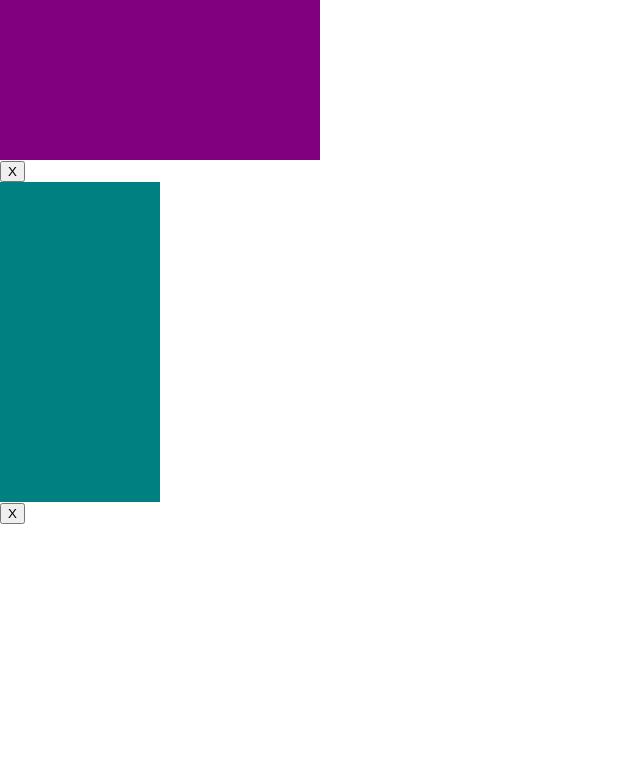
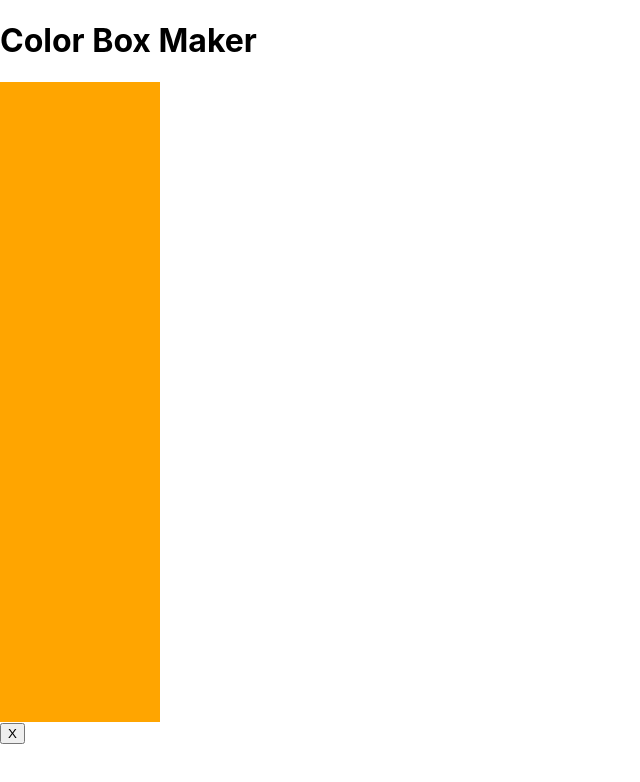
Before and after one commit to super8989/React_color_box_maker, a React (Create React App) app: page / in a window 1280 px wide. Shown: the top 782 px of the page, without its empty margins (0-640 px from the left). Built offline with nearby package versions, Linux system fonts and the light colour scheme.

Commit message:
BoxList shows a list of Box components with props passed down from state

```diff
--- a/src/App.js
+++ b/src/App.js
@@ -1,12 +1,11 @@
 import React from "react";
-import Box from "./Box";
+import BoxList from "./BoxList";
 import "./App.css";
 
 function App() {
 	return (
 		<div className='App'>
-			<Box height={10} width={20} color='purple' />
-			<Box height={20} width={10} color='teal' />
+			<BoxList />
 		</div>
 	);
 }
--- a/src/BoxList.js
+++ b/src/BoxList.js
@@ -1,4 +1,5 @@
 import React, { Component } from "react";
+import Box from "./Box";
 
 class BoxList extends Component {
 	constructor(props) {
@@ -7,9 +8,14 @@ class BoxList extends Component {
 	}
 
 	render() {
+		const boxes = this.state.boxes.map(box => (
+			<Box width={box.width} height={box.height} color={box.color} />
+		));
+
 		return (
 			<div>
 				<h1>Color Box Maker</h1>
+				{boxes}
 			</div>
 		);
 	}
```
